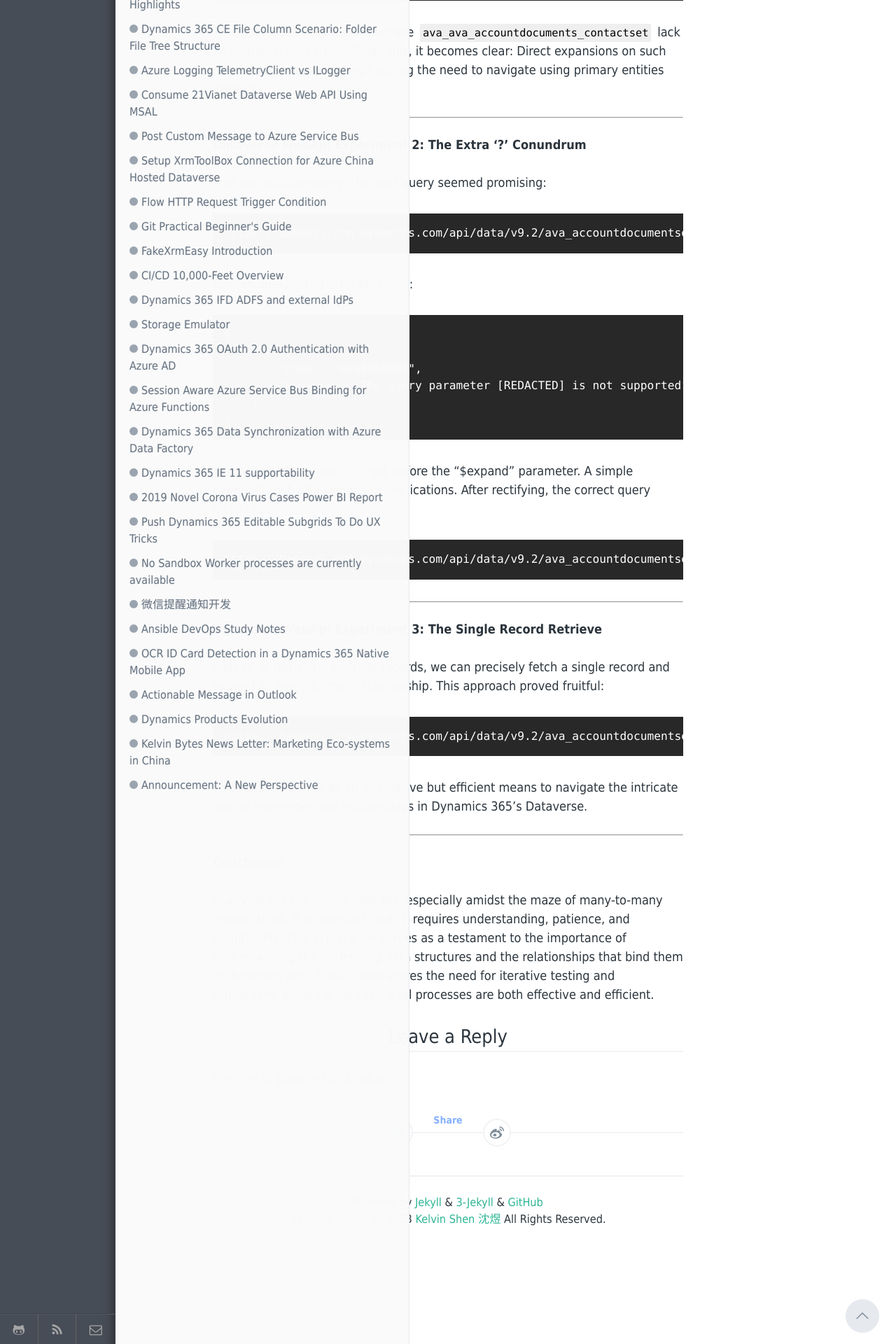
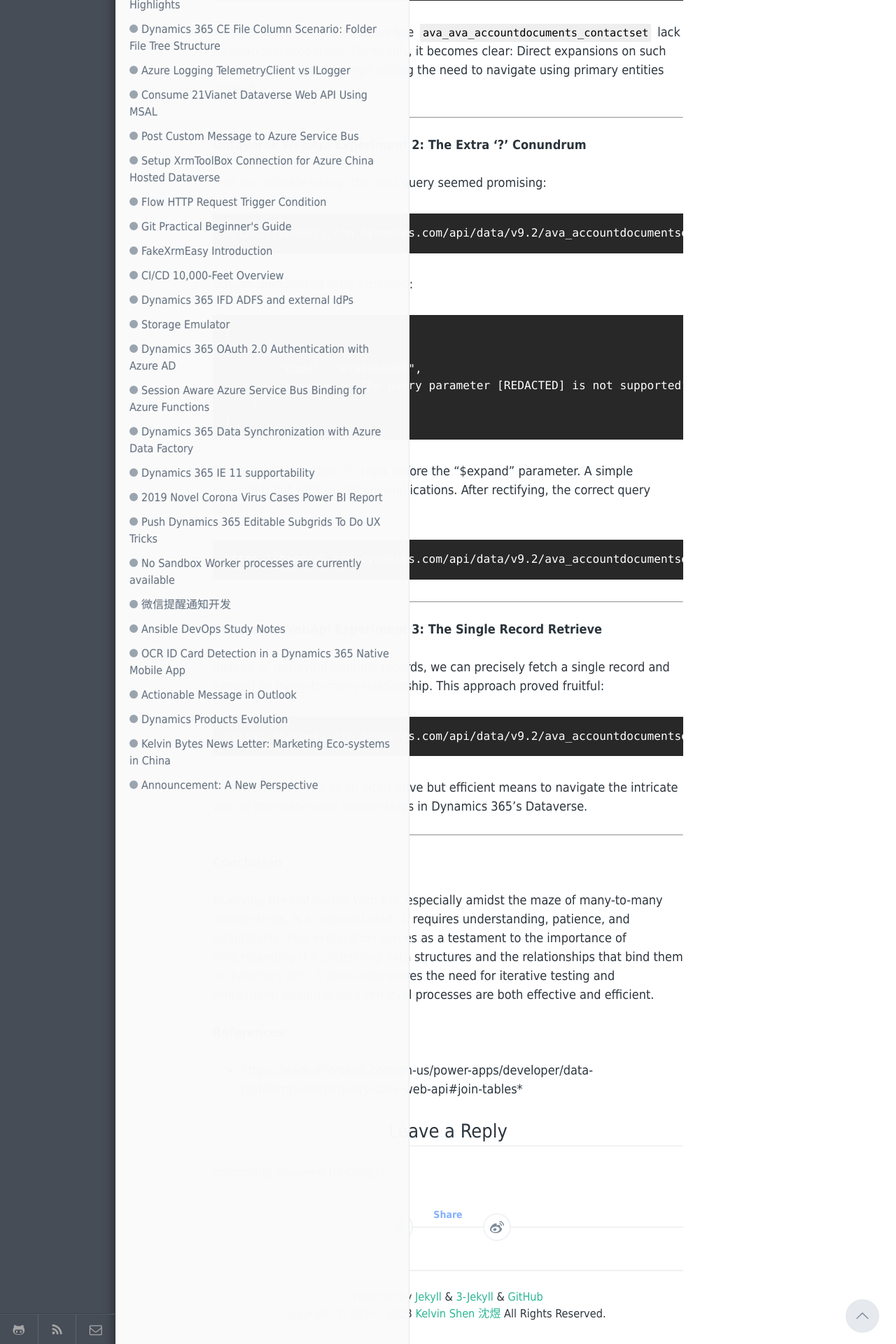
Before and after one commit to nzkelvin/nzkelvin.github.io, a Jekyll site: the page built from _posts/2023-08-25-mastering-dataverse-webapi-queries-for-m2m-relationships.markdown, in a window 1280 px wide. Shown: the part 1390-3310 px from the top of the page at 70% size. Built offline with Jekyll 4.4.1, drawn with Linux system fonts in a browser that asks for light colours; comment, search, counter and statistics services are not loaded.

Commit message:
add a reference

```diff
--- a/_posts/2023-08-25-mastering-dataverse-webapi-queries-for-m2m-relationships.markdown
+++ b/_posts/2023-08-25-mastering-dataverse-webapi-queries-for-m2m-relationships.markdown
@@ -82,3 +82,6 @@ This method serves as an alternative but efficient means to navigate the intrica
 #### **Conclusion**
 
 Querying the Dataverse Web API, especially amidst the maze of many-to-many relationships, is a nuanced craft. It requires understanding, patience, and adaptability. This exploration serves as a testament to the importance of understanding the underlying data structures and the relationships that bind them in Dynamics 365. It also underscores the need for iterative testing and refinement, ensuring data retrieval processes are both effective and efficient.
+
+#### **References**
+* https://learn.microsoft.com/en-us/power-apps/developer/data-platform/webapi/query-data-web-api#join-tables*
```
